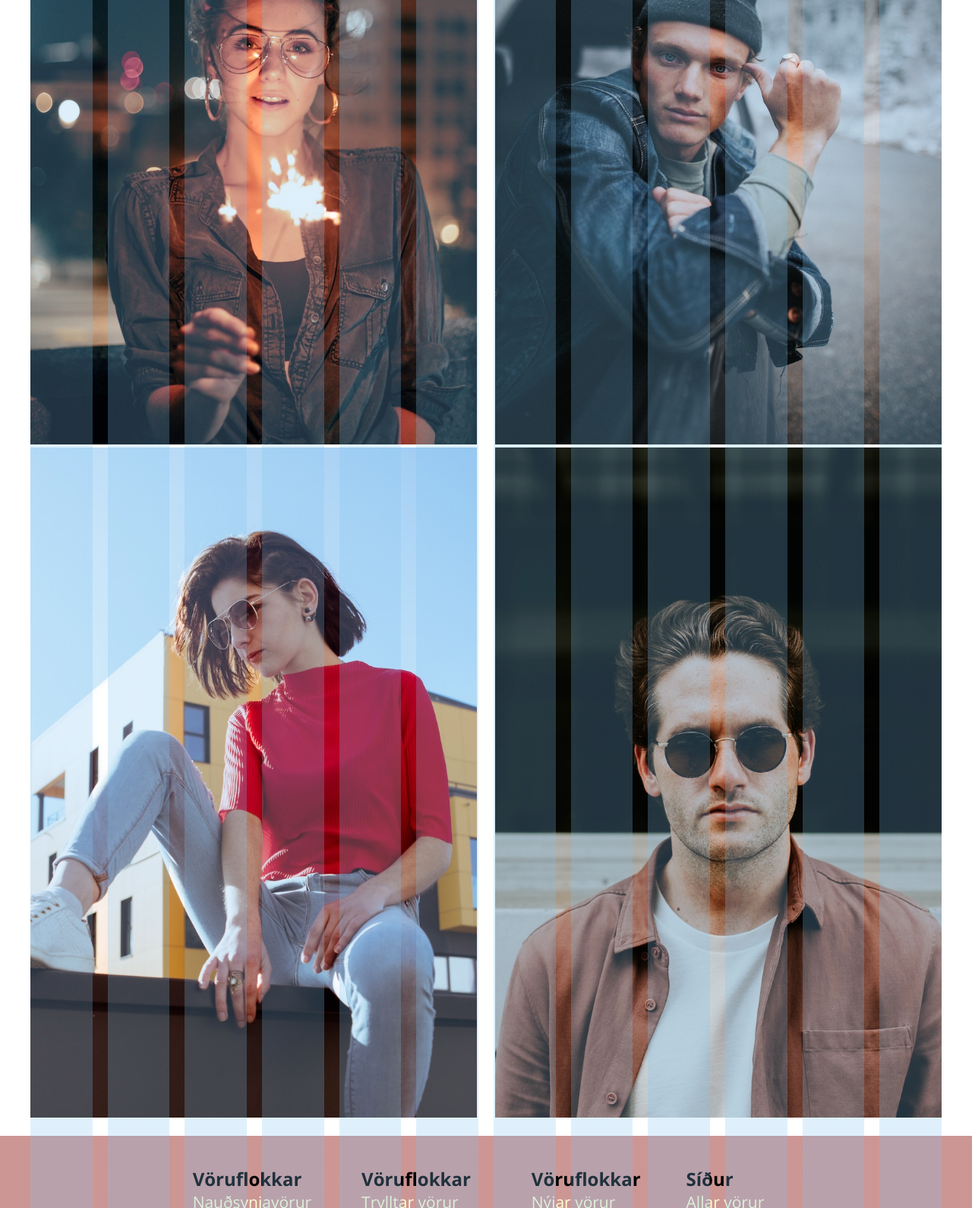
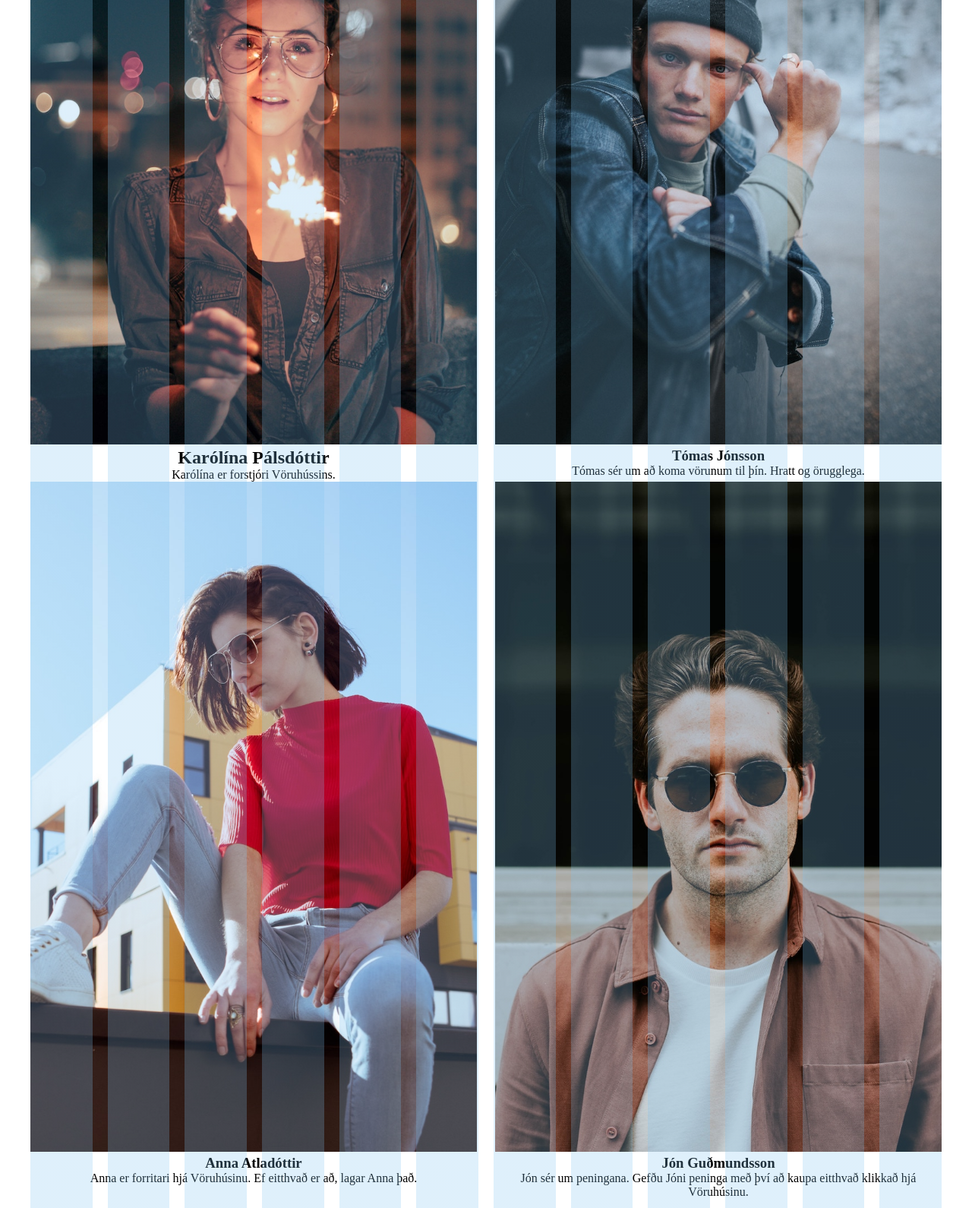
Before and after one commit to ass106/vef18-Hopverkefni1, a website: page pages/staff.html in a window 1280 px wide. Shown: the part 477-2067 px from the top of the page at 76% size. Drawn offline with nearby package versions, Linux system fonts and the light colour scheme; files that its build step writes are made by us from their sources.

Commit message:
Breytingar á staff gerðar og smá grunnur settur fyrir transition

```diff
--- a/pages/staff.html
+++ b/pages/staff.html
@@ -33,26 +33,48 @@
     <main>
       <section class="staff">
         <div class="staff__cards">
-          <div class="staff__card">
-            <div class="staff__img">
-                <div class="front">
-              <img src="../img/karolina.jpg">
-                </div> <div class="back"></div>
+          <div class="staff__card" ontouchstart="this.classList.toggle('hover');">
+            <div class="staff__container">
+              <div class="card__front">
+                <img src="../img/karolina.jpg">
+              </div>
+              <div class="card__back">
+                <h2>Karólína Pálsdóttir</h2>
+                <p>Karólína er forstjóri Vöruhússins.</p>
+              </div>
             </div>
           </div>
-          <div class="staff__card">
-            <div class="staff__img">
-              <img src="../img/tomas.jpg">
+          <div class="staff__card" ontouchstart="this.classList.toggle('hover')">
+            <div class="staff__container">
+              <div class="card__front">
+                <img src="../img/tomas.jpg">
+              </div>
+              <div class="card__back">
+                <h3>Tómas Jónsson</h2>
+                <p>Tómas sér um að koma vörunum til þín. Hratt og örugglega.</p>
+              </div>
             </div>
           </div>
-          <div class="staff__card">
-            <div class="staff__img">
-              <img src="../img/anna.jpg">
+          <div class="staff__card" ontouchstart="this.classList.toggle('hover');">
+            <div class="card__container">
+              <div class="card__front">
+                <img src="../img/anna.jpg">
+              </div>
+              <div class="card__back">
+                <h3>Anna Atladóttir</h2>
+                <p>Anna er forritari hjá Vöruhúsinu. Ef eitthvað er að, lagar Anna það.</p>
+              </div>
             </div>
           </div>
-          <div class="staff__card">
-            <div class="staff__img">
-              <img src="../img/jon.jpg">
+          <div class="staff__card" ontouchstart="this.classList.toggle('hover');">
+            <div class="card__container">
+              <div class="card__front">
+                <img src="../img/jon.jpg">
+              </div>
+              <div class="card__back">
+                <h3>Jón Guðmundsson</h2>
+                <p>Jón sér um peningana. Gefðu Jóni peninga með því að kaupa eitthvað klikkað hjá Vöruhúsinu.</p>
+              </div>
             </div>
           </div>
         </div>
--- a/scss/config.scss
+++ b/scss/config.scss
@@ -20,7 +20,19 @@ $small: 500px;
 // Leturstærðir
 // 12 14 16 18 21 24 36 48 60
 
-$transition: 300ms ease-in-out;
+@keyframes fade {
+    /* hreyfing í 0% => opacity: 0 */
+    from { opacity: 1; }
+
+    /* hreyfing í 50% => opacity: 0.4 */
+    50% { opacity: 0.4; }
+
+    /* hreyfing í 100% => opacity: 1 */
+    to { opacity: 0; }
+}
+
+$transition: 300ms ease-in;
+$transition-fade: 300ms fade ease-in-out;
 
 @mixin link-style() {
     color: $color-1;
--- a/scss/staff_imgs.scss
+++ b/scss/staff_imgs.scss
@@ -13,15 +13,34 @@
 
     &__card {
         max-width: 49%;
+    }
+}
 
-        perspective: 1000px;
+.card {
+    &__container {
+        width: 100%;
     }
 
-    &__img {
-        width: 100%;
-
+    &__front {
+        position: relative;
+        transition: $transition;
+        z-index: 2;
         & img {
             width: 100%;
         }
+
+        &:hover {
+            transform: rotateY(90deg);
+            opacity: fade;
+
+        }
+    }
+
+    &__back {
+        display: flex;
+        text-align: center;
+        align-content: center;
+        flex-direction: column;
+        margin: 0 auto;
     }
 }
```
Also changed, not shown: efni/staff.txt (+8 -8 lines), scss/transformation.scss (added).
